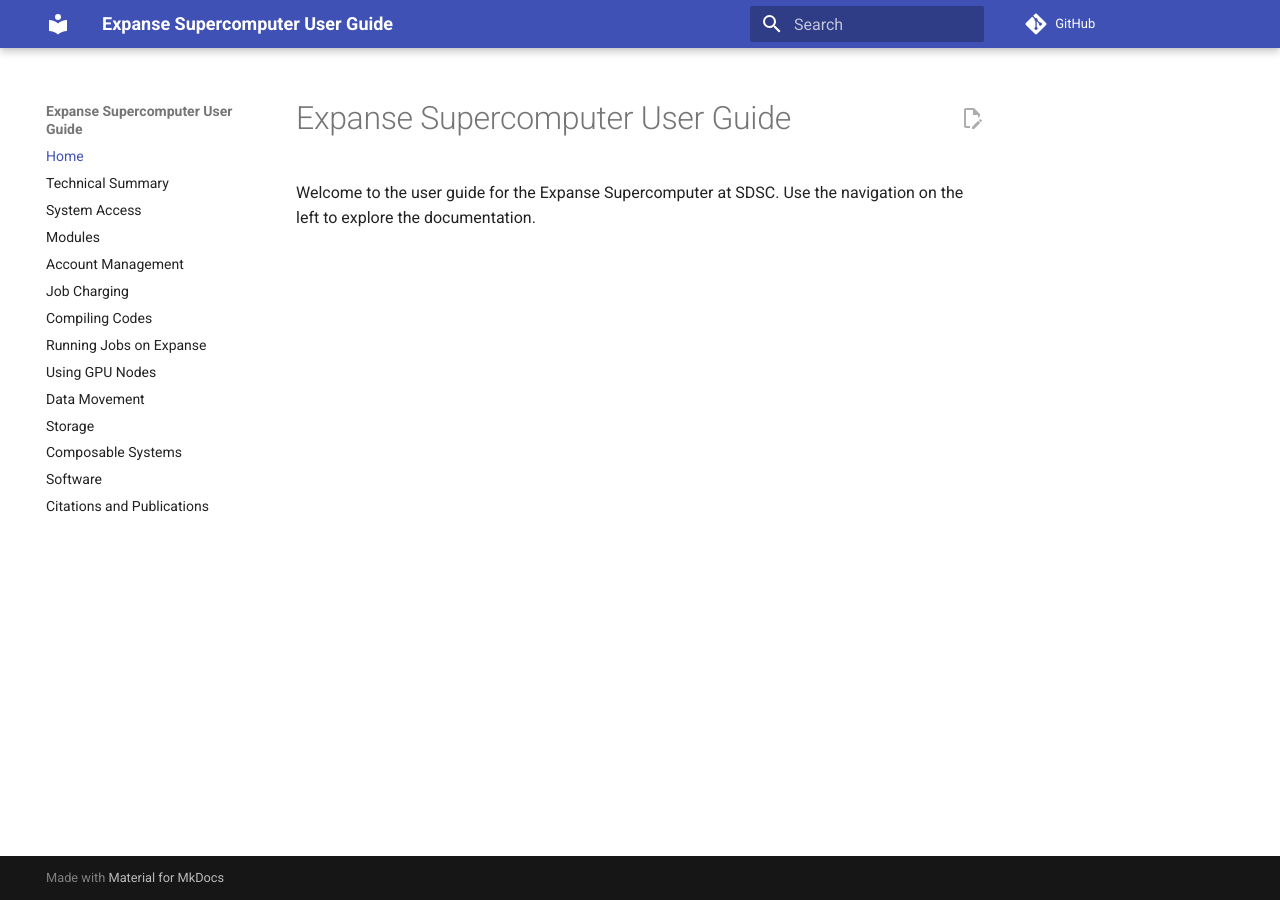
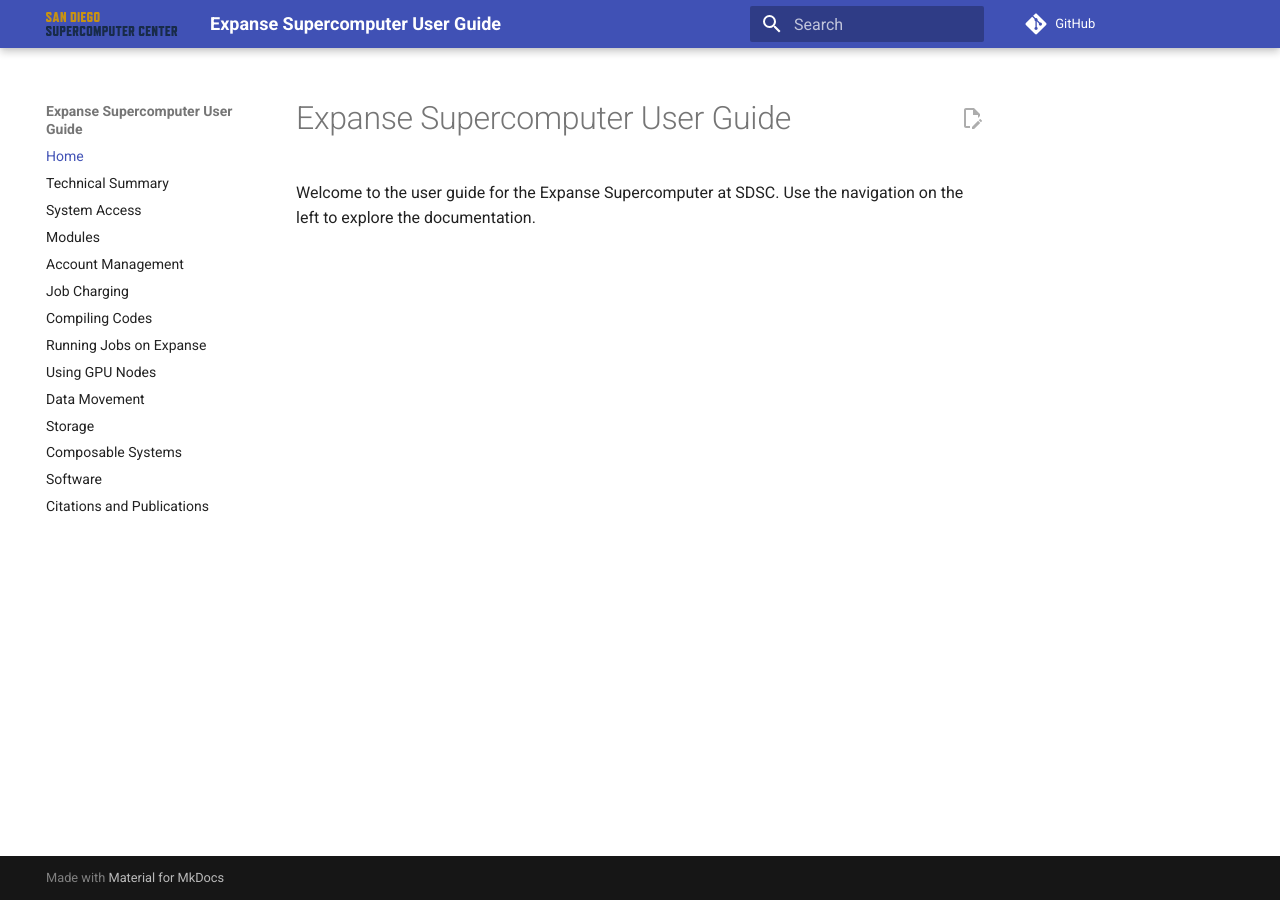
Before and after one commit to sdsc-scicomp/expanse-docs, an MkDocs documentation site: the page built from docs/index.md, in a window 1280 px wide. Built offline with MkDocs 1.6.1 and Material for MkDocs 9.7.7, drawn with Linux system fonts in a browser that asks for light colours; comment, search, counter and statistics services are not loaded.

Commit message:
Docs: Add SDSC logo

```diff
--- a/mkdocs.yml
+++ b/mkdocs.yml
@@ -4,6 +4,7 @@
 edit_uri: https://github.com/sdsc-scicomp/expanse-docs/edit/main/docs/
 theme:
   name: material
+  logo: assets/SDSC-logo.svg
   features:
     - content.action.edit
 nav:
```
Also changed, not shown: docs/assets/SDSC-logo.svg (added).
